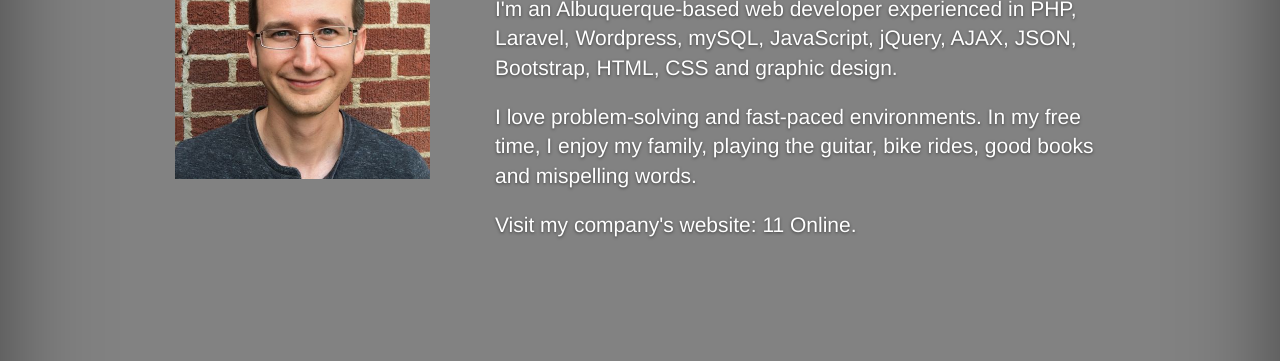
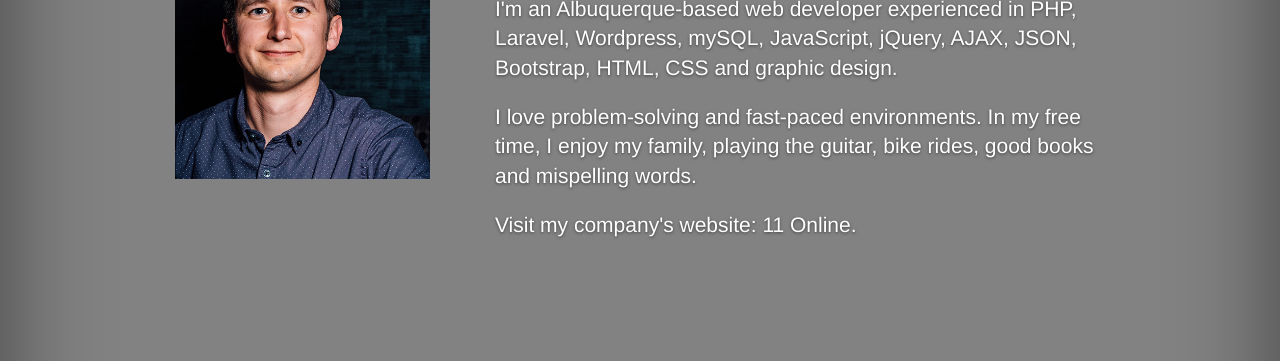
Before and after one commit to ericdebelak/ericdebelak, a plain HTML site: page index.html in a window 1280 px wide. Shown: the part 318-679 px from the top of the page. Drawn offline with nearby package versions, Linux system fonts and the light colour scheme.

Commit message:
adding new pic

```diff
--- a/index.html
+++ b/index.html
@@ -29,7 +29,7 @@
           </div>
 
           <div class="inner cover">
-            <img src="images/ericdweb.jpg" class="img-responsive col-sm-6 col-md-4" alt="Picture of Eric">
+            <img src="images/eric-web.jpg" class="img-responsive col-sm-6 col-md-4" alt="Picture of Eric">
             <div class="col-sm-6 col-md-8">
             <h1 class="cover-heading">Web Developer</h1>
             <p class="lead">I'm an Albuquerque-based web developer experienced in PHP, Laravel, Wordpress, mySQL, JavaScript, jQuery, AJAX, JSON, Bootstrap, HTML, CSS and graphic design.</p><br /><br />
```
Also changed, not shown: contact.html (+1 -1 lines), images/eric-web.jpg (added).
